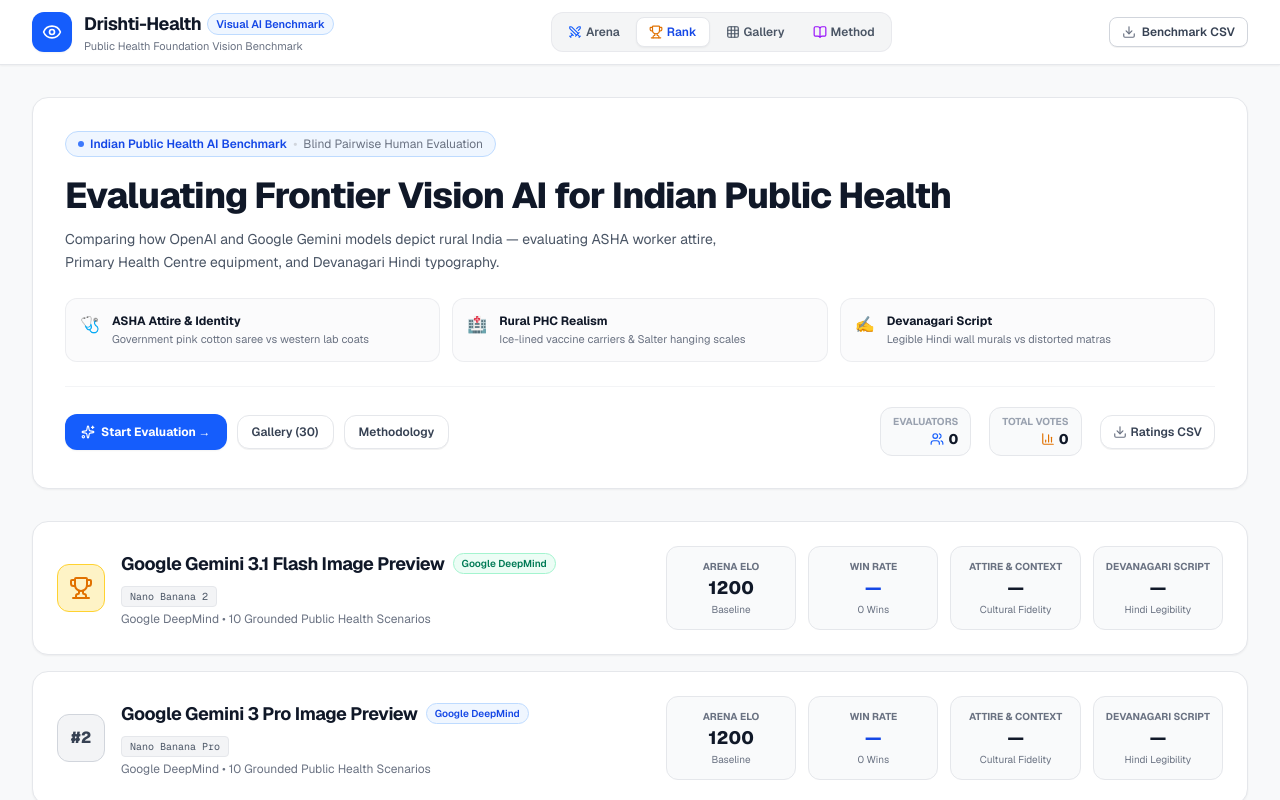
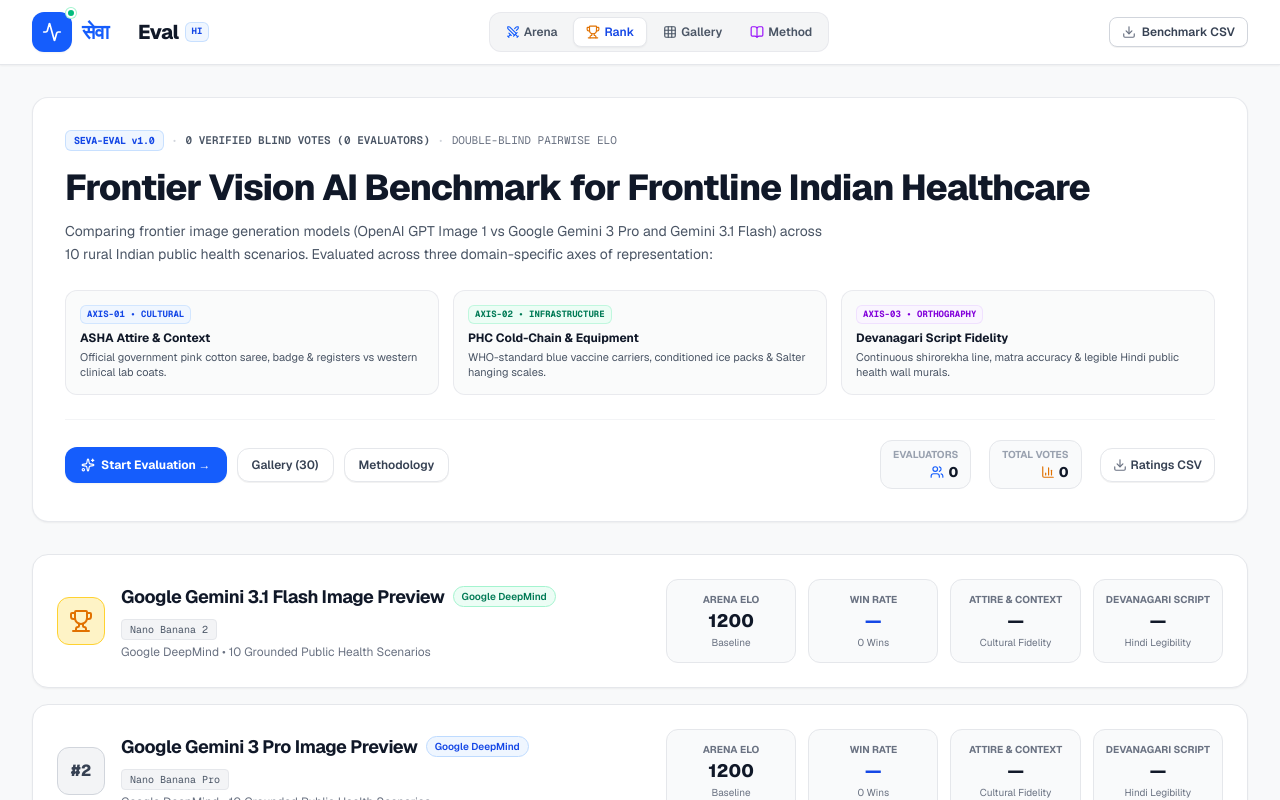
Before and after one commit to AdityaDiundi/drishti-health-eval, a Next.js app: page / in a window 1280 px wide. Shown: the top 800 px of the page. Built offline with nearby package versions, Linux system fonts and the light colour scheme; no server answers; the database is empty.

Commit message:
feat(branding): implement Seva-Eval with animated multi-script Indic logo and M3 research masthead

```diff
--- a/src/app/layout.tsx
+++ b/src/app/layout.tsx
@@ -13,8 +13,8 @@
 });
 
 export const metadata: Metadata = {
-  title: "Drishti-Health | Indian Grassroots Healthcare Visual AI Benchmark",
-  description: "Independent human evaluation benchmark comparing Google Gemini 3.1 Flash, Gemini 3 Pro, and OpenAI GPT Image 1 on rural Indian public health fidelity.",
+  title: "Seva-Eval | Frontline Indian Healthcare Visual AI Benchmark",
+  description: "Independent double-blind human evaluation benchmark comparing Google Gemini 3.1 Flash, Gemini 3 Pro, and OpenAI GPT Image 1 on rural Indian public health fidelity.",
 };
 
 export default function RootLayout({ children }: LayoutProps<"/">) {
--- a/src/components/ConsentModal.tsx
+++ b/src/components/ConsentModal.tsx
@@ -71,7 +71,7 @@
         </div>
 
         <p className="text-xs text-gray-600 mb-5 leading-relaxed bg-gray-50 p-3.5 rounded-xl border border-gray-200">
-          Welcome to the <strong>Drishti-Health Visual Benchmark</strong>. You will participate in a blind side-by-side human evaluation comparing outputs from 3 advanced vision models across 10 rural Indian public health scenarios.
+          Welcome to the <strong>Seva-Eval Benchmark</strong>. You will participate in a double-blind human evaluation comparing frontier vision AI outputs across 10 frontline Indian public health scenarios.
         </p>
 
         <form onSubmit={handleSubmit} className="space-y-4">
--- a/src/components/Header.tsx
+++ b/src/components/Header.tsx
@@ -2,6 +2,7 @@
 
 import React from 'react';
 import { Eye, Trophy, Swords, Grid, BookOpen, Download } from 'lucide-react';
+import { SevaLogo } from './SevaLogo';
 
 interface HeaderProps {
   activeTab: 'arena' | 'leaderboard' | 'gallery' | 'methodology';
@@ -14,22 +15,9 @@
     <header className="sticky top-0 z-50 bg-white/95 backdrop-blur-md border-b border-gray-200 shadow-xs">
       <div className="max-w-7xl mx-auto px-3 sm:px-6 lg:px-8">
         <div className="flex items-center justify-between h-14 sm:h-16">
-          {/* Logo & Branding */}
-          <div className="flex items-center space-x-2 sm:space-x-3 cursor-pointer shrink-0" onClick={() => setActiveTab('leaderboard')}>
-            <div className="w-8 h-8 sm:w-10 sm:h-10 rounded-xl bg-blue-600 flex items-center justify-center text-white shadow-xs">
-              <Eye className="w-4 h-4 sm:w-5 sm:h-5 text-white" />
-            </div>
-            <div>
-              <div className="flex items-center space-x-1.5">
-                <span className="text-base sm:text-lg font-bold tracking-tight text-gray-900">Drishti-Health</span>
-                <span className="hidden sm:inline-flex text-[11px] px-2 py-0.5 rounded-full font-semibold bg-blue-50 text-blue-700 border border-blue-200">
-                  Visual AI Benchmark
-                </span>
-              </div>
-              <p className="text-[10px] sm:text-[11px] text-gray-500 hidden md:block">
-                Public Health Foundation Vision Benchmark
-              </p>
-            </div>
+          {/* Dynamic Indic Animated Logo: SevaEval */}
+          <div className="shrink-0">
+            <SevaLogo onClick={() => setActiveTab('leaderboard')} />
           </div>
 
           {/* Navigation Tabs - Google M3 Pill Style */}
--- a/src/components/LeaderboardView.tsx
+++ b/src/components/LeaderboardView.tsx
@@ -55,46 +55,67 @@
 
   return (
     <div className="max-w-7xl mx-auto px-4 sm:px-6 lg:px-8 py-6 sm:py-8">
-      {/* Sleek, Minimal Hero Section */}
-      <div className="bg-white border border-gray-200 rounded-2xl p-6 sm:p-8 mb-8 shadow-xs">
-        {/* Subtle Category Pill */}
-        <div className="inline-flex flex-wrap items-center gap-1.5 px-3 py-1 rounded-full bg-blue-50 border border-blue-200 text-blue-700 text-xs font-semibold mb-4 max-w-full">
-          <span className="w-1.5 h-1.5 rounded-full bg-blue-600 animate-pulse shrink-0"></span>
-          <span>Indian Public Health AI Benchmark</span>
-          <span className="text-gray-300 hidden sm:inline">•</span>
-          <span className="text-gray-500 font-normal hidden sm:inline">Blind Pairwise Human Evaluation</span>
+      {/* Editorial Research Masthead & Hero - M3 Surface Container Lowest */}
+      <div className="bg-white border border-gray-200/90 rounded-2xl p-6 sm:p-8 mb-8 shadow-xs">
+        {/* Research Metadata Rail */}
+        <div className="flex flex-wrap items-center gap-2 mb-3.5">
+          <span className="font-mono text-[10px] font-bold tracking-tight px-2 py-0.5 rounded-md bg-blue-50 text-blue-700 border border-blue-200/80">
+            SEVA-EVAL v1.0
+          </span>
+          <span className="text-gray-300 font-mono text-[10px] hidden sm:inline">•</span>
+          <span className="font-mono text-[10px] sm:text-[11px] text-gray-600 font-semibold">
+            {totalRatings} VERIFIED BLIND VOTES ({totalParticipants} EVALUATORS)
+          </span>
+          <span className="text-gray-300 font-mono text-[10px] hidden sm:inline">•</span>
+          <span className="font-mono text-[10px] sm:text-[11px] text-gray-500">
+            DOUBLE-BLIND PAIRWISE ELO
+          </span>
         </div>
 
-        {/* Clean, Impactful Headline */}
+        {/* Clean, High-Authority Research Headline */}
         <h1 className="text-2xl sm:text-3xl lg:text-4xl font-extrabold text-gray-900 tracking-tight leading-tight">
-          Evaluating Frontier Vision AI for Indian Public Health
+          Frontier Vision AI Benchmark for Frontline Indian Healthcare
         </h1>
 
-        <p className="text-xs sm:text-sm text-gray-600 mt-2.5 max-w-2xl leading-relaxed">
-          Comparing how OpenAI and Google Gemini models depict rural India — evaluating ASHA worker attire, Primary Health Centre equipment, and Devanagari Hindi typography.
+        <p className="text-xs sm:text-sm text-gray-600 mt-2.5 max-w-3xl leading-relaxed">
+          Comparing frontier image generation models (OpenAI GPT Image 1 vs Google Gemini 3 Pro and Gemini 3.1 Flash) across 10 rural Indian public health scenarios. Evaluated across three domain-specific axes of representation:
         </p>
 
-        {/* 3 Minimalist Focus Cards */}
-        <div className="grid grid-cols-1 sm:grid-cols-3 gap-3 my-6">
-          <div className="flex items-start space-x-3 p-3.5 rounded-xl bg-gray-50/70 border border-gray-200/70">
-            <span className="text-base select-none">🩺</span>
-            <div>
-              <div className="text-xs font-bold text-gray-900">ASHA Attire &amp; Identity</div>
-              <div className="text-[11px] text-gray-500 mt-0.5">Government pink cotton saree vs western lab coats</div>
+        {/* 3 Technical Domain Cards - M3 Tonal Containers with Monospace Code Labels */}
+        <div className="grid grid-cols-1 sm:grid-cols-3 gap-3.5 my-6">
+          <div className="p-3.5 rounded-xl bg-gray-50/80 border border-gray-200/80 hover:border-gray-300 transition-colors">
+            <div className="flex items-center justify-between mb-1.5">
+              <span className="font-mono text-[9px] uppercase font-bold px-1.5 py-0.5 rounded-md bg-blue-50 text-blue-700 border border-blue-200/60">
+                AXIS-01 • CULTURAL
+              </span>
+            </div>
+            <div className="text-xs font-bold text-gray-900">ASHA Attire &amp; Context</div>
+            <div className="text-[11px] text-gray-600 mt-1 leading-snug">
+              Official government pink cotton saree, badge &amp; registers vs western clinical lab coats.
             </div>
           </div>
-          <div className="flex items-start space-x-3 p-3.5 rounded-xl bg-gray-50/70 border border-gray-200/70">
-            <span className="text-base select-none">🏥</span>
-            <div>
-              <div className="text-xs font-bold text-gray-900">Rural PHC Realism</div>
-              <div className="text-[11px] text-gray-500 mt-0.5">Ice-lined vaccine carriers &amp; Salter hanging scales</div>
+
+          <div className="p-3.5 rounded-xl bg-gray-50/80 border border-gray-200/80 hover:border-gray-300 transition-colors">
+            <div className="flex items-center justify-between mb-1.5">
+              <span className="font-mono text-[9px] uppercase font-bold px-1.5 py-0.5 rounded-md bg-emerald-50 text-emerald-700 border border-emerald-200/60">
+                AXIS-02 • INFRASTRUCTURE
+              </span>
+            </div>
+            <div className="text-xs font-bold text-gray-900">PHC Cold-Chain &amp; Equipment</div>
+            <div className="text-[11px] text-gray-600 mt-1 leading-snug">
+              WHO-standard blue vaccine carriers, conditioned ice packs &amp; Salter hanging scales.
             </div>
           </div>
-          <div className="flex items-start space-x-3 p-3.5 rounded-xl bg-gray-50/70 border border-gray-200/70">
-            <span className="text-base select-none">✍️</span>
-            <div>
-              <div className="text-xs font-bold text-gray-900">Devanagari Script</div>
-              <div className="text-[11px] text-gray-500 mt-0.5">Legible Hindi wall murals vs distorted matras</div>
+
+          <div className="p-3.5 rounded-xl bg-gray-50/80 border border-gray-200/80 hover:border-gray-300 transition-colors">
+            <div className="flex items-center justify-between mb-1.5">
+              <span className="font-mono text-[9px] uppercase font-bold px-1.5 py-0.5 rounded-md bg-purple-50 text-purple-700 border border-purple-200/60">
+                AXIS-03 • ORTHOGRAPHY
+              </span>
+            </div>
+            <div className="text-xs font-bold text-gray-900">Devanagari Script Fidelity</div>
+            <div className="text-[11px] text-gray-600 mt-1 leading-snug">
+              Continuous shirorekha line, matra accuracy &amp; legible Hindi public health wall murals.
             </div>
           </div>
         </div>
--- /dev/null
+++ b/src/components/SevaLogo.tsx
@@ -0,0 +1,111 @@
+'use client';
+
+import React, { useState, useEffect, useRef } from 'react';
+import { Activity } from 'lucide-react';
+
+interface ScriptItem {
+  script: string;
+  lang: string;
+  code: string;
+}
+
+const SEVA_SCRIPTS: ScriptItem[] = [
+  { script: 'Seva', lang: 'English', code: 'EN' },
+  { script: 'सेवा', lang: 'Hindi / Sanskrit / Marathi', code: 'HI' },
+  { script: 'சேவை', lang: 'Tamil', code: 'TA' },
+  { script: 'సేవ', lang: 'Telugu', code: 'TE' },
+  { script: 'সেবা', lang: 'Bengali / Assamese', code: 'BN' },
+  { script: 'ಸೇವೆ', lang: 'Kannada', code: 'KN' },
+  { script: 'സേവന', lang: 'Malayalam', code: 'ML' },
+  { script: 'સેવા', lang: 'Gujarati', code: 'GU' },
+  { script: 'ਸੇਵਾ', lang: 'Punjabi', code: 'PA' },
+  { script: 'ସେବା', lang: 'Odia', code: 'OR' },
+];
+
+interface SevaLogoProps {
+  onClick?: () => void;
+  showSubtitle?: boolean;
+}
+
+export function SevaLogo({ onClick, showSubtitle = true }: SevaLogoProps) {
+  const [index, setIndex] = useState(0);
+  const [isHovered, setIsHovered] = useState(false);
+  const [isFading, setIsFading] = useState(false);
+  const intervalRef = useRef<NodeJS.Timeout | null>(null);
+
+  // Rapid rotation when hovered
+  useEffect(() => {
+    if (isHovered) {
+      intervalRef.current = setInterval(() => {
+        setIsFading(true);
+        setTimeout(() => {
+          setIndex((prev) => (prev + 1) % SEVA_SCRIPTS.length);
+          setIsFading(false);
+        }, 120);
+      }, 550);
+    } else {
+      if (intervalRef.current) clearInterval(intervalRef.current);
+      // Gentle idle transition every 4.5 seconds
+      intervalRef.current = setInterval(() => {
+        setIsFading(true);
+        setTimeout(() => {
+          setIndex((prev) => (prev + 1) % SEVA_SCRIPTS.length);
+          setIsFading(false);
+        }, 150);
+      }, 4500);
+    }
+
+    return () => {
+      if (intervalRef.current) clearInterval(intervalRef.current);
+    };
+  }, [isHovered]);
+
+  const current = SEVA_SCRIPTS[index];
+
+  return (
+    <div
+      onClick={onClick}
+      onMouseEnter={() => setIsHovered(true)}
+      onMouseLeave={() => setIsHovered(false)}
+      className="group flex items-center space-x-2.5 cursor-pointer select-none py-1"
+      title={`Frontline Healthcare Service (${current.lang})`}
+    >
+      {/* Precision Icon Container - Material 3 Tonal Elevation */}
+      <div className="relative w-9 h-9 sm:w-10 sm:h-10 rounded-xl bg-blue-600 flex items-center justify-center text-white shadow-xs group-hover:scale-105 group-hover:bg-blue-700 transition-all duration-200">
+        <Activity className="w-4 h-4 sm:w-5 sm:h-5 text-white transition-transform duration-200 group-hover:rotate-12" />
+        {/* Subtle status indicator dot */}
+        <span className="absolute -top-1 -right-1 w-2.5 h-2.5 rounded-full bg-emerald-500 border-2 border-white ring-1 ring-emerald-200"></span>
+      </div>
+
+      {/* Typography & Morphing Script */}
+      <div className="flex flex-col">
+        <div className="flex items-center space-x-1.5">
+          {/* Animated Morphing Word: Seva */}
+          <span
+            className={`font-black text-lg sm:text-xl text-blue-600 tracking-tight transition-all duration-150 inline-block min-w-[50px] ${
+              isFading ? 'opacity-30 translate-y-0.5 scale-95' : 'opacity-100 translate-y-0 scale-100'
+            }`}
+          >
+            {current.script}
+          </span>
+
+          {/* Static Anchor: Eval */}
+          <span className="font-extrabold text-lg sm:text-xl text-gray-900 tracking-tight">
+            Eval
+          </span>
+
+          {/* Micro Language Badge */}
+          <span className="font-mono text-[9px] uppercase font-bold px-1.5 py-0.5 rounded-md bg-blue-50 text-blue-700 border border-blue-200/80 transition-opacity">
+            {current.code}
+          </span>
+        </div>
+
+        {showSubtitle && (
+          <p className="text-[10px] sm:text-[11px] text-gray-500 font-medium tracking-tight -mt-0.5 hidden xs:block">
+            Frontline Health AI Benchmark
+          </p>
+        )}
+      </div>
+    </div>
+  );
+}
```
